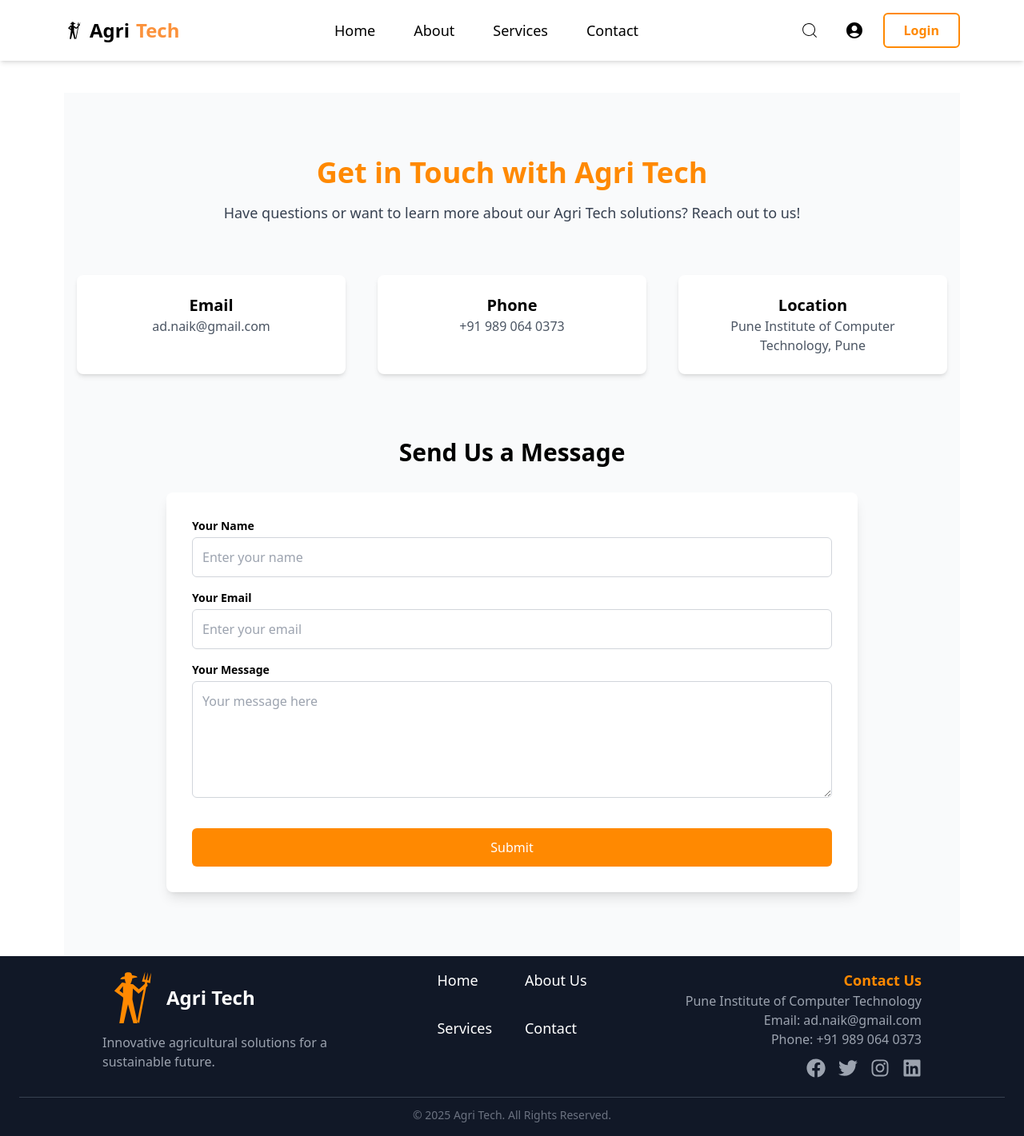
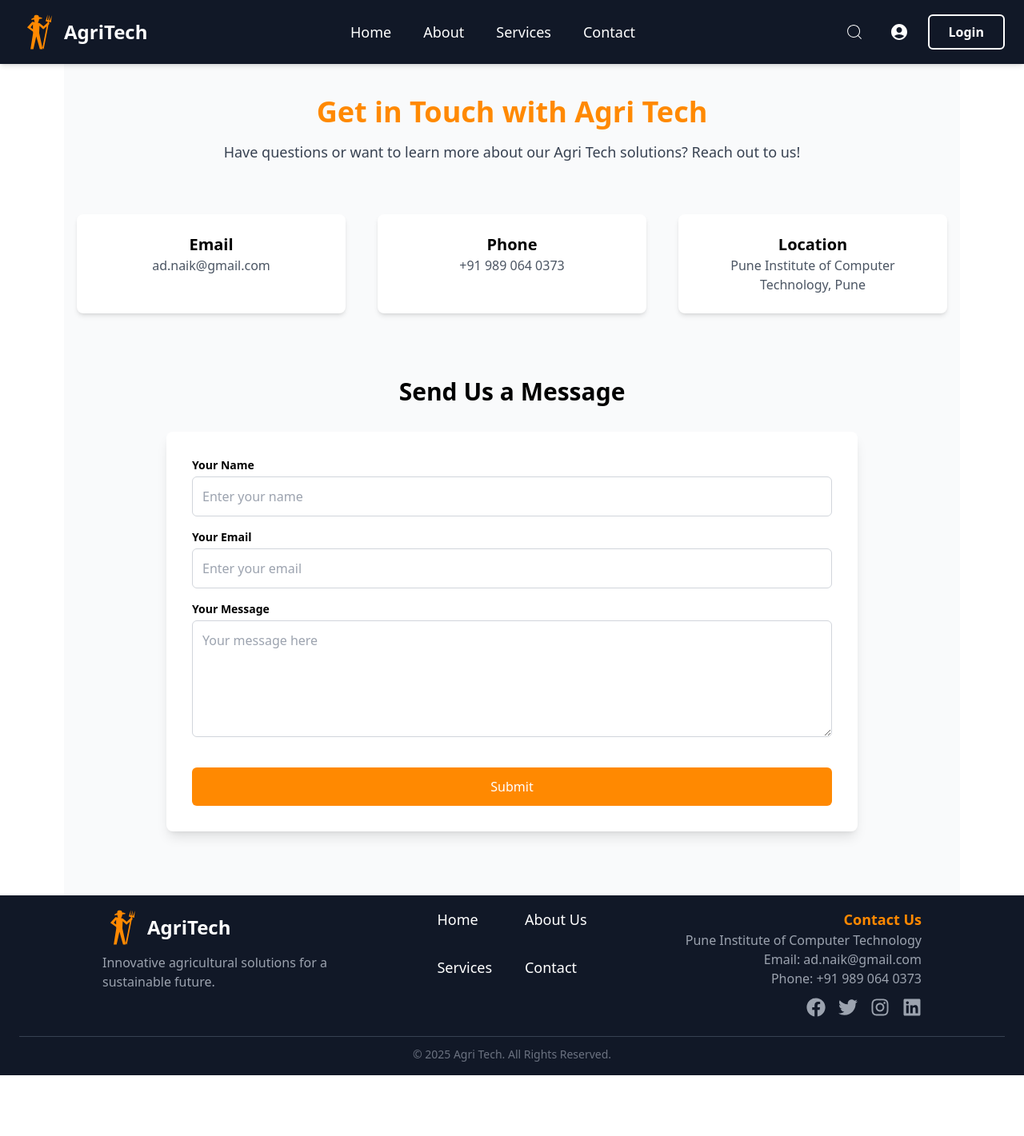
Before and after one commit to KaustubhN1402/practice_project, a React (Create React App) app: page /contact in a window 1280 px wide. Shown: the whole page at 80% size. After the commit the page ends 1345 px from the top, so only its background shows below. Built offline with nearby package versions, Linux system fonts and the light colour scheme.

Commit message:
fixed navbar on top after scroll down

```diff
--- a/src/components/Footer/Footer.js
+++ b/src/components/Footer/Footer.js
@@ -11,8 +11,8 @@ const Footer = () => {
         {/* Logo and About Section */}
         <div className="text-center md:text-left">
           <div className="flex justify-center md:justify-start items-center gap-2">
-            <GiFarmer className="text-primary text-7xl " />
-            <h2 className="text-2xl font-semibold">Agri Tech</h2>
+            <GiFarmer className="text-primary text-5xl " />
+            <h2 className="text-2xl font-semibold">AgriTech</h2>
           </div>
           <p className="mt-2 text-gray-400">
             Innovative agricultural solutions for a sustainable future.
--- a/src/components/Navbar/Navbar.js
+++ b/src/components/Navbar/Navbar.js
@@ -1,26 +1,26 @@
-import React from "react";
+import React, { useState } from "react";
 import { CiSearch } from "react-icons/ci";
 import { GiFarmer } from "react-icons/gi";
-import { MdAccountCircle, MdMenu } from "react-icons/md";
+import { MdAccountCircle, MdMenu, MdClose } from "react-icons/md";
 import { Link } from "react-router-dom";
 
 const Navbar = () => {
-  const [open, setOpen] = React.useState(false); // Toggle state for mobile menu
+  const [open, setOpen] = useState(false);
 
   return (
     <>
-      <nav className="w-full bg-white shadow-md">
-        <div className="container flex justify-between items-center py-4">
+
+      <nav className="fixed top-0 left-0 w-full bg-gray-900 shadow-md z-50">
+        <div className="container flex justify-between items-center py-4 px-6">
           {/* Leftmost - Logo Section */}
           <div className="text-2xl flex items-center gap-2 font-bold">
-          <GiFarmer/>
-            <p>Agri</p>
-            <p className="text-secondary">Tech</p>
+            <GiFarmer className="text-primary text-5xl" />
+            <p className="text-white">AgriTech</p>
           </div>
 
-          {/* Center - Menu Section (visible on desktop) */}
+          {/* Center - Menu Section (Desktop) */}
           <div className="hidden md:flex flex-1 justify-center">
-            <ul className="flex items-center gap-12 text-black text-lg">
+            <ul className="flex items-center gap-10 text-white text-lg">
               <li>
                 <Link to="/" className="hover:text-primary duration-200">
                   Home
@@ -49,27 +49,36 @@ const Navbar = () => {
 
           {/* Rightmost - Icons Section */}
           <div className="flex items-center gap-4">
-            <button className="text-2xl hover:bg-primary hover:text-white rounded-full p-2 duration-200">
+            <button className="text-white text-2xl hover:bg-primary hover:text-white rounded-full p-2 transition-all duration-200">
               <CiSearch />
             </button>
-            <button className="text-2xl hover:bg-primary hover:text-white rounded-full p-2 duration-200">
+            <button className="text-white text-2xl hover:bg-primary hover:text-white rounded-full p-2 transition-all duration-200">
               <MdAccountCircle />
             </button>
-            <button className="hidden md:block hover:bg-primary text-primary font-semibold hover:text-white rounded-md border-2 border-primary px-6 py-2 duration-200">
+            <button className="hidden md:block hover:bg-primary text-white font-semibold rounded-md border-2 border-white px-6 py-2 transition-all duration-200">
               Login
             </button>
           </div>
 
-          {/* Mobile Menu Button (Hamburger Icon) */}
+          {/* Mobile Menu Button */}
           <div className="md:hidden" onClick={() => setOpen(!open)}>
-            <MdMenu className="text-4xl" />
+            {open ? (
+              <MdClose className="text-4xl text-white" />
+            ) : (
+              <MdMenu className="text-4xl text-white" />
+            )}
           </div>
         </div>
 
-        {/* Mobile Menu Dropdown */}
-        {open && (
-          <div className="md:hidden bg-white shadow-md w-full py-4">
-            <ul className="flex flex-col items-center gap-6 text-black">
+        {/* Mobile Dropdown Menu */}
+        <div
+          className={`md:hidden fixed top-16 left-0 w-full bg-white shadow-lg py-6 transition-all duration-300 ${
+            open
+              ? "opacity-100 translate-y-0"
+              : "opacity-0 -translate-y-10 hidden"
+          }`}
+        >
+          <ul className="flex flex-col items-center gap-6 text-black text-lg">
             <li>
               <Link
                 to="/"
@@ -108,7 +117,6 @@ const Navbar = () => {
             </li>
           </ul>
         </div>
-        )}
       </nav>
     </>
   );
--- a/src/components/Pagess/Contact.js
+++ b/src/components/Pagess/Contact.js
@@ -18,7 +18,7 @@ const Contact = () => {
 
   const handleSubmit = (e) => {
     e.preventDefault();
-    // For now, just log the form data. You can implement backend integration later.
+    // We have just logged the form data, implement backend integration later.
     console.log("Form submitted:", formData);
   };
 
```
Lines whose indentation alone changed are shown as unchanged.
